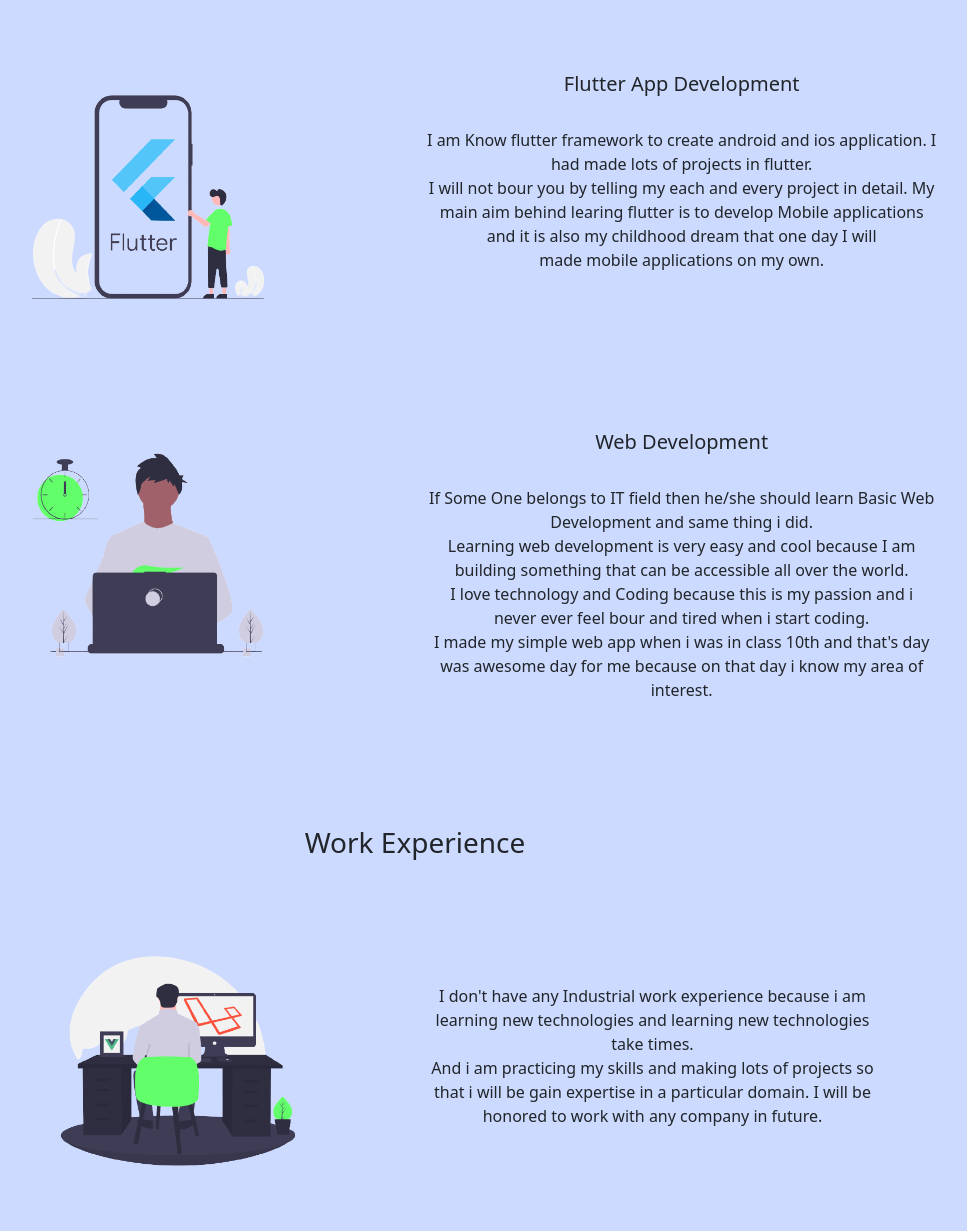
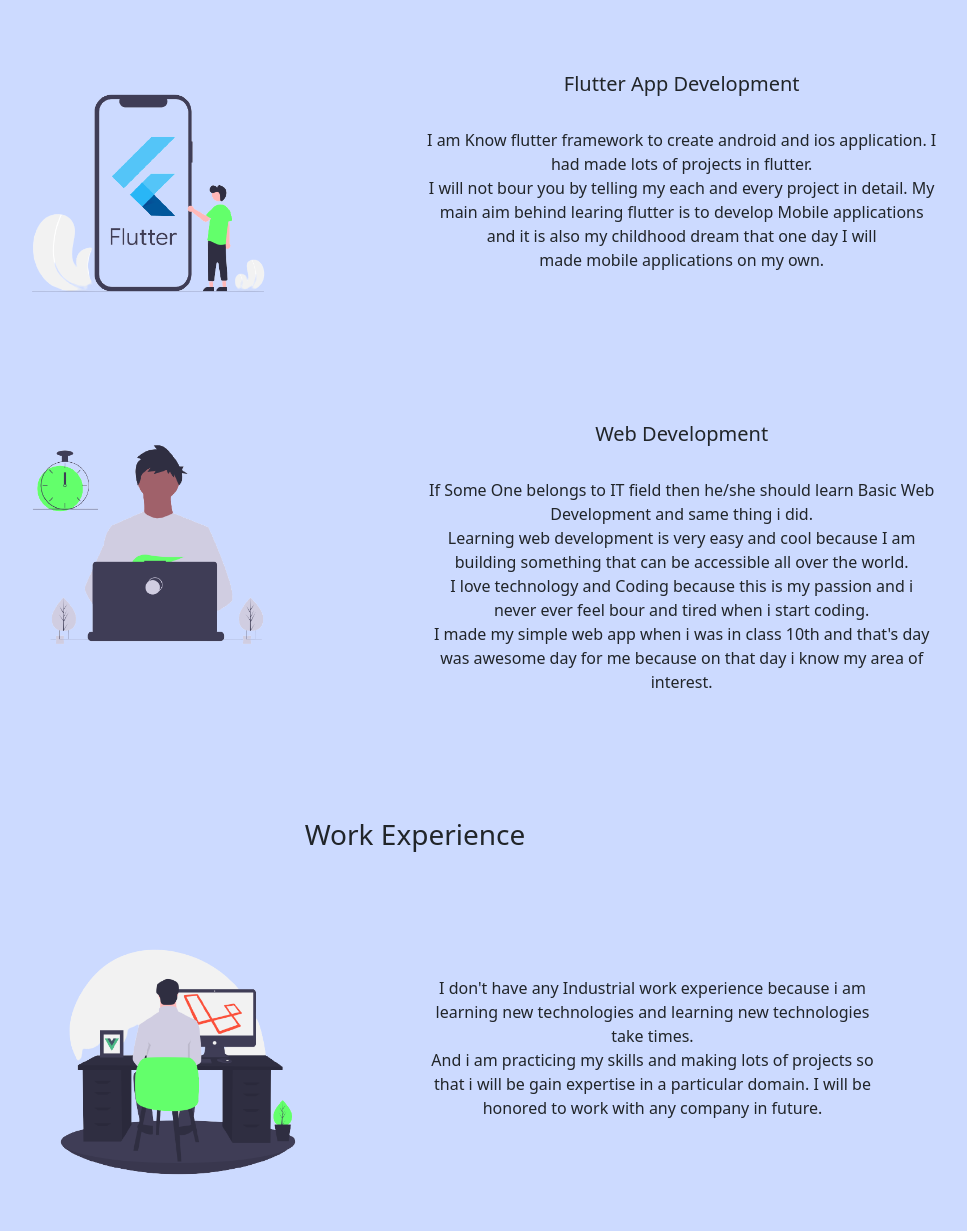
Before and after one commit to abdulragib/abdul-intro, a plain HTML site: page index.html in a window 1280 px wide. Shown: the part 750-1981 px from the top of the page, without its empty margins (225-1192 px from the left). Drawn offline with nearby package versions, Linux system fonts and the light colour scheme.

Commit message:
img-fluid added

```diff
--- a/index.html
+++ b/index.html
@@ -72,7 +72,7 @@
 <div class="container-fluid">
     <div class="row justify-content-center div3 mb-5">
         <div class="col-md-5 text-center">
-            <img src="images/2.png" class="div4" width="300" height="250" alt="img">
+            <img src="images/2.png" class="div4 img-fluid" width="300" height="250" alt="img">
          </div>
 
         <div class="col-md-5 text-center" >
@@ -89,7 +89,7 @@
 
     <div class="row justify-content-center div3 mb-5">
         <div class="col-md-5 text-center">
-            <img src="images/5.png" class="div4" width="300" height="250" alt="img">
+            <img src="images/5.png" class="div4 img-fluid" width="300" height="250" alt="img">
          </div>
 
         <div class="col-md-5 text-center" >
@@ -114,7 +114,7 @@
   <div class="container">
     <div class="row justify-content-center div3 mb-5">
         <div class="col-md-5 text-center">
-            <img src="images/10.png" class="div4" width="300" height="250" alt="img">
+            <img src="images/10.png" class="div4 img-fluid" width="300" height="250" alt="img">
          </div>
 
         <div class="col-md-5 text-center pt-5 text-center" >
@@ -135,7 +135,7 @@
   <div class="container">
     <div class="row justify-content-center div3 mb-5">
         <div class="col-md-5 text-center">
-            <img src="images/6.png" class="div4" width="300" height="250" alt="Education">
+            <img src="images/6.png" class="div4 img-fluid" width="300" height="250" alt="Education">
          </div>
 
         <div class="col-md-5 text-center pt-5" >
@@ -156,7 +156,7 @@
     <div class="container">
       <div class="row justify-content-center div3 mb-5">
           <div class="col-md-5 text-center">
-              <img src="images/7.png" class="div4" width="300" height="250" alt="Hobbies">
+              <img src="images/7.png" class="div4 img-fluid" width="300" height="250" alt="Hobbies">
            </div>
 
           <div class="col-md-5 text-center pt-5" >
```
